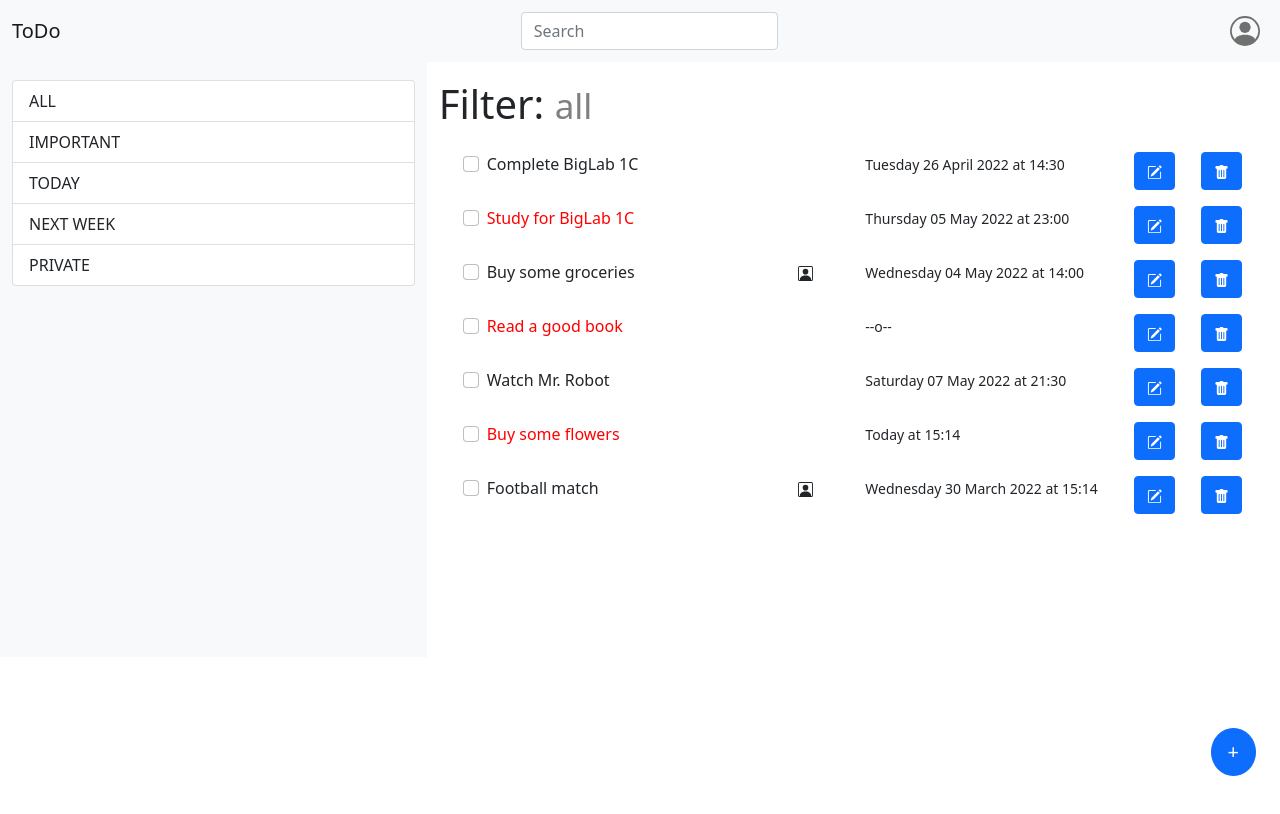
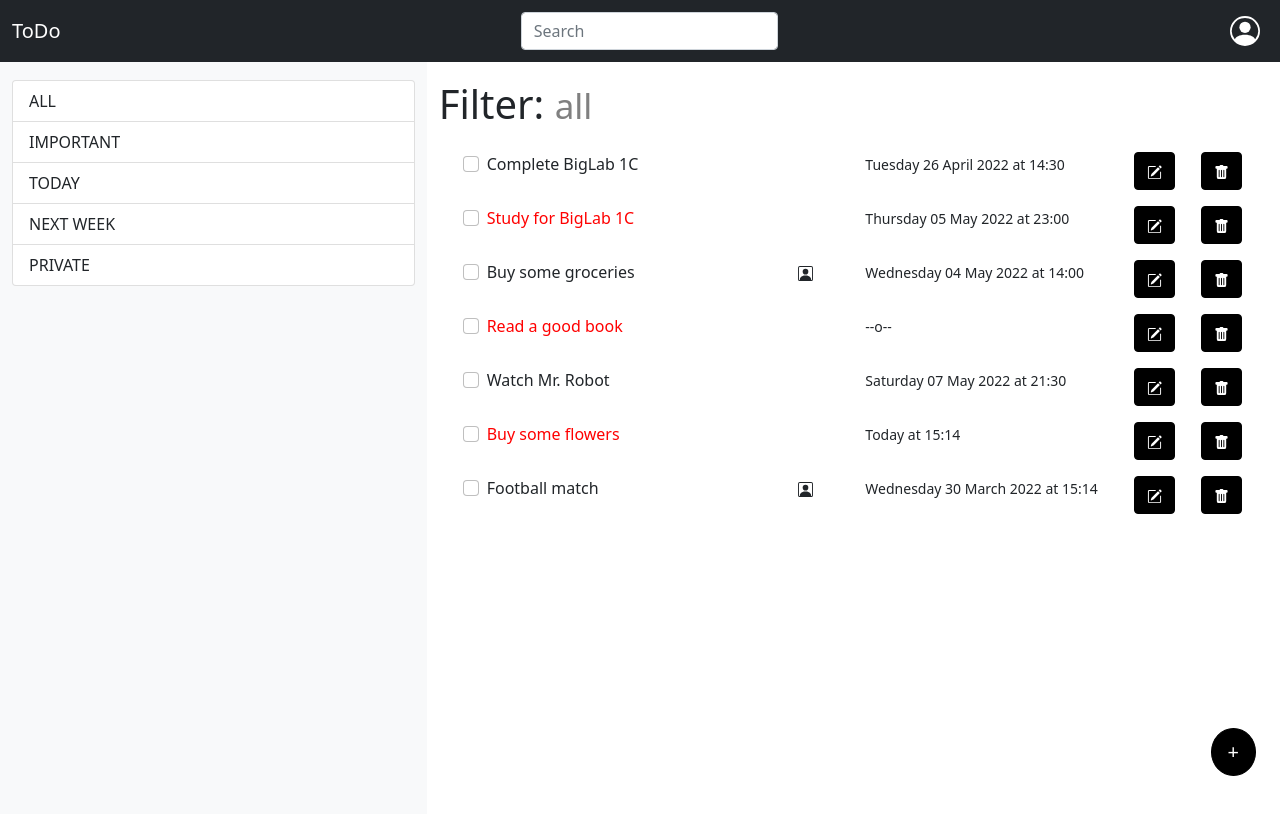
Before and after one commit to clssra/React-To-Do-List, a React (Create React App) app in the folder Big-Lab-I/biglab1/: page /list/all in a window 1280 px wide. Shown: the top 814 px of the page. Built offline with nearby package versions, Linux system fonts and the light colour scheme.

Commit message:
changed navbar and buttons color

```diff
--- a/Big-Lab-I/biglab1/package.json
+++ b/Big-Lab-I/biglab1/package.json
@@ -45,5 +45,9 @@
       "last 1 firefox version",
       "last 1 safari version"
     ]
-  }
+  },
+  "description": "This project was bootstrapped with [Create React App](https://github.com/facebook/create-react-app).",
+  "main": "index.js",
+  "author": "",
+  "license": "ISC"
 }
--- a/Big-Lab-I/biglab1/src/App.css
+++ b/Big-Lab-I/biglab1/src/App.css
@@ -1,11 +1,20 @@
 .vheight-100{
-  min-height: 100vh;
+  min-height: 150vh;
 }
 
 .below-nav{
 padding-top: 5rem;
 
 }
+
+#navbar-brand {
+  color: white;
+}
+
+#person-circle {
+  color: white;
+}
+
 
 #checkboxes{
 padding: 1rem;
@@ -29,6 +38,12 @@ padding-top: 1rem;
   color: grey;
 }
 
+.btn-primary {
+  color: #fff;
+  background-color: black;
+  border-color: black;
+}
+
 .add-button{
 color: red;
 position: absolute;
--- a/Big-Lab-I/biglab1/src/components/MyNavbar.js
+++ b/Big-Lab-I/biglab1/src/components/MyNavbar.js
@@ -7,10 +7,10 @@ import FormGroup from 'react-bootstrap/esm/FormGroup';
 
 function MyNavbar(){
     return (
-      <Navbar bg="light" fixed='top'>
+      <Navbar bg="dark" fixed='top'>
         <Container fluid>
             <Navbar.Toggle aria-controls="basic-navbar-nav" />
-            <Navbar.Brand href='#'>ToDo</Navbar.Brand>
+            <Navbar.Brand href='#' id='navbar-brand'>ToDo</Navbar.Brand>
 
             <FormGroup>
               <Form.Control placeholder='Search'></Form.Control>
@@ -18,7 +18,7 @@ function MyNavbar(){
 
             <Nav className="ml-auto">
               <Nav.Item>
-                <Nav.Link href="#">
+                <Nav.Link href="#" id='person-circle'>
                   <PersonCircle size="30" />
                 </Nav.Link>
               </Nav.Item>
```
Also changed, not shown: 1 other file (tests, documents, lock files or other folders).
